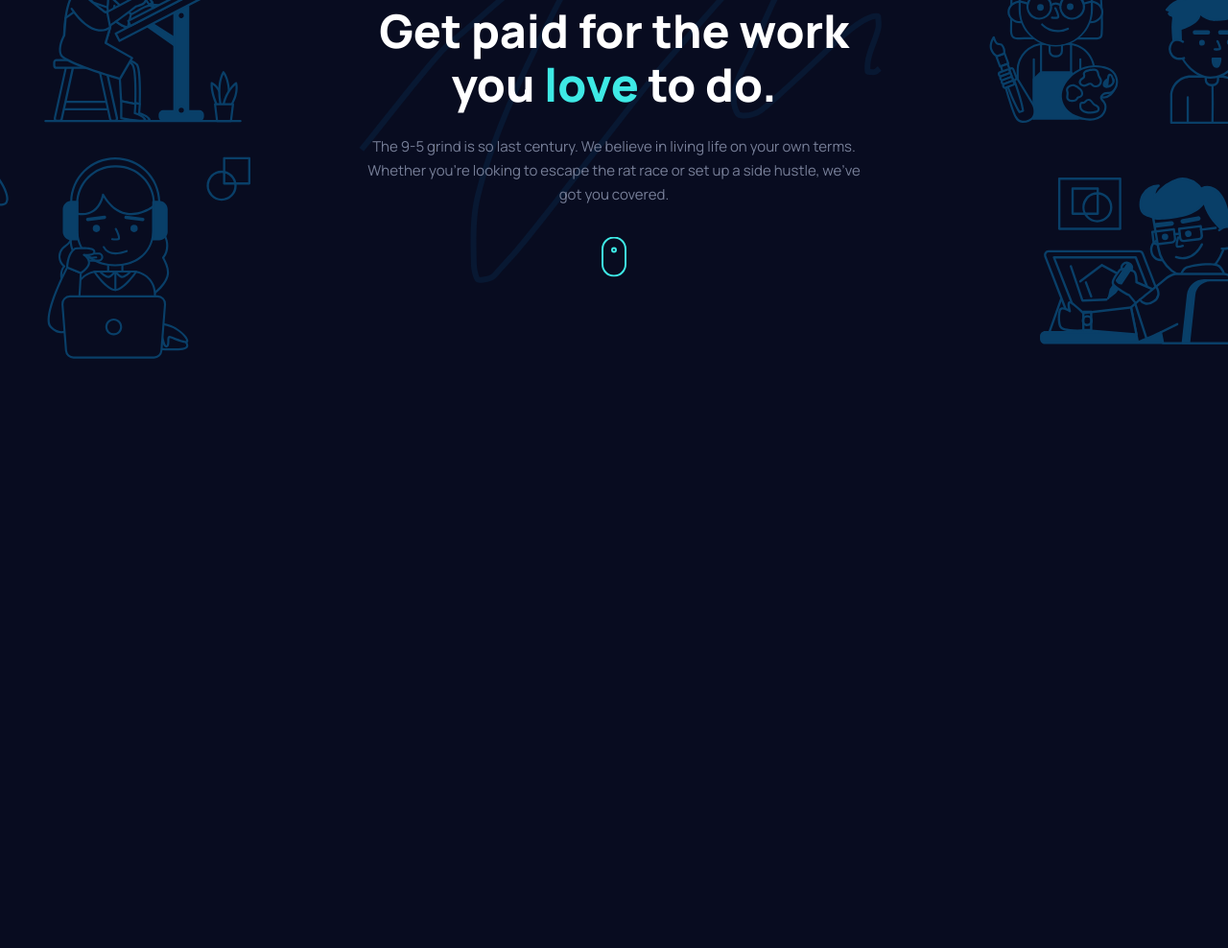
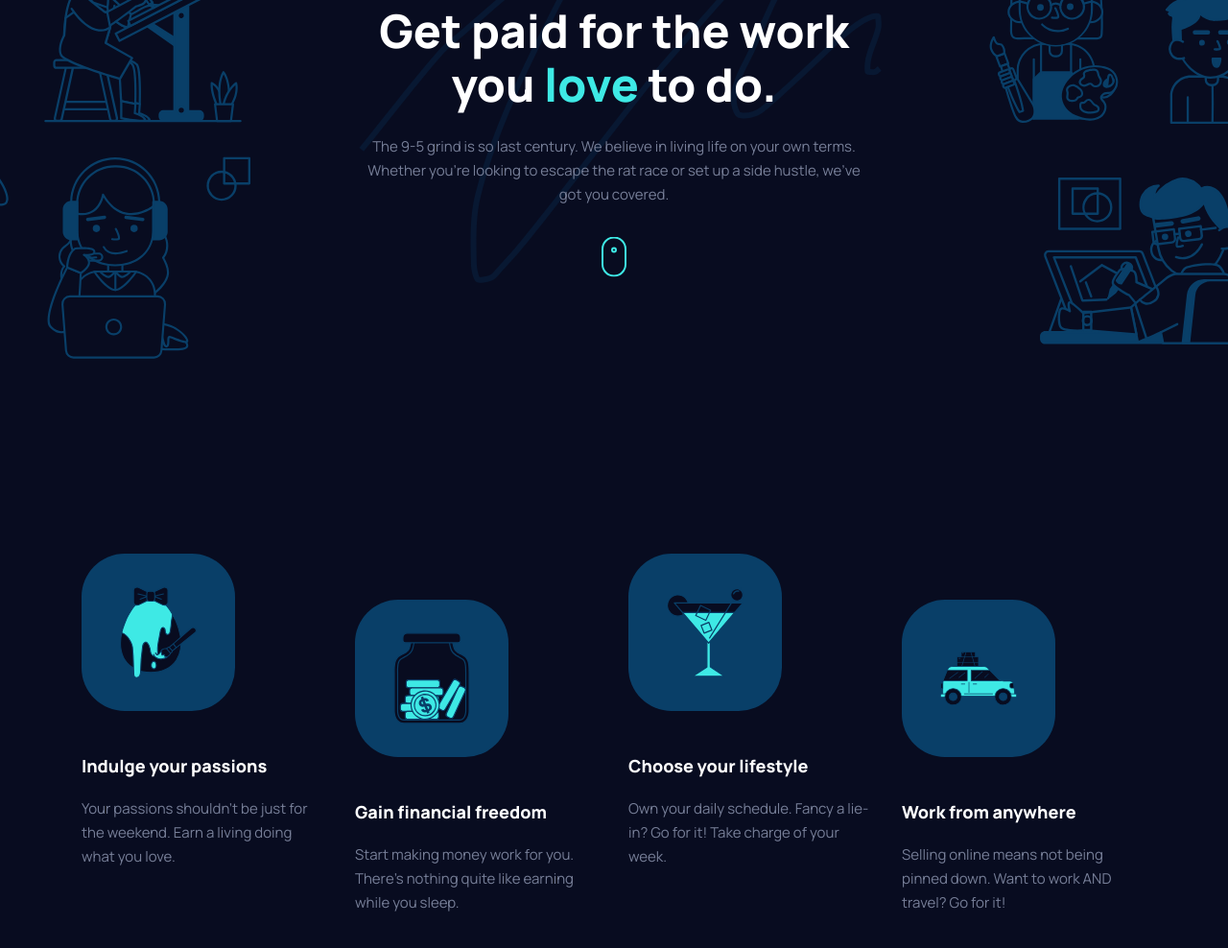
Before and after one commit to NDK1195/maker-pre-launch-landing-page, a website: page index.html in a window 1280 px wide. Shown: the part 266-1254 px from the top of the page at 96% size. Before the commit the page ends 843 px from the top, so only its background shows below. Drawn offline with Linux system fonts and the light colour scheme.

Commit message:
add features section

```diff
--- a/index.html
+++ b/index.html
@@ -80,5 +80,126 @@
         <!-- hero content -->
       </div>
     </header>
+
+    <main class="mb-36 md:mb-[119px] lg:mb-[151px]">
+      <!-- features -->
+      <section
+        class="mx-auto mb-36 px-6 md:mb-[141px] md:max-w-[573px] md:px-0 lg:mb-[202px] lg:min-h-[383px] lg:max-w-[1110px]"
+      >
+        <div
+          class="flex h-full flex-col items-center gap-14 md:gap-10 lg:flex-row lg:gap-[30px]"
+        >
+          <!-- feature -->
+          <div
+            class="flex flex-col items-center gap-8 md:flex-row md:gap-[55px] md:self-end lg:flex-col lg:items-start lg:gap-12 lg:self-start"
+          >
+            <div
+              class="flex h-[124px] w-[120px] items-center justify-center rounded-[45px] bg-#093F68 lg:h-[164px] lg:w-[160px]"
+            >
+              <img
+                src="./assets/illustration-passions.svg"
+                alt="illustration passions"
+                class="w-1/2"
+              />
+            </div>
+            <div class="text-center md:max-w-[340px] md:text-left">
+              <h2
+                class="mb-[11px] text-lg font-extrabold leading-none text-white lg:mb-[23px]"
+              >
+                Indulge your passions
+              </h2>
+              <p class="text-[15px] leading-[25px] text-#777F98">
+                Your passions shouldn't be just for the weekend. Earn a living
+                doing what you love.
+              </p>
+            </div>
+          </div>
+          <!-- feature -->
+          <!-- feature -->
+          <div
+            class="flex flex-col items-center gap-8 md:flex-row md:gap-[55px] md:self-start lg:mt-12 lg:flex-col lg:items-start lg:gap-12"
+          >
+            <div
+              class="flex h-[124px] w-[120px] items-center justify-center rounded-[45px] bg-#093F68 lg:h-[164px] lg:w-[160px]"
+            >
+              <img
+                src="./assets/illustration-financial-freedom.svg"
+                alt="illustration financial freedom"
+                class="w-1/2"
+              />
+            </div>
+            <div class="text-center md:max-w-[340px] md:text-left">
+              <h2
+                class="mb-[11px] text-lg font-extrabold leading-none text-white lg:mb-[23px]"
+              >
+                Gain financial freedom
+              </h2>
+              <p class="text-[15px] leading-[25px] text-#777F98">
+                Start making money work for you. There’s nothing quite like
+                earning while you sleep.
+              </p>
+            </div>
+          </div>
+          <!-- feature -->
+          <!-- feature -->
+          <div
+            class="flex flex-col items-center gap-8 md:flex-row md:gap-[55px] md:self-end lg:flex-col lg:items-start lg:gap-12 lg:self-start"
+          >
+            <div
+              class="flex h-[124px] w-[120px] items-center justify-center rounded-[45px] bg-#093F68 lg:h-[164px] lg:w-[160px]"
+            >
+              <img
+                src="./assets/illustration-lifestyle.svg"
+                alt="illustration lifestyle"
+                class="w-1/2"
+              />
+            </div>
+            <div class="text-center md:max-w-[340px] md:text-left">
+              <h2
+                class="mb-[11px] text-lg font-extrabold leading-none text-white lg:mb-[23px]"
+              >
+                Choose your lifestyle
+              </h2>
+              <p class="text-[15px] leading-[25px] text-#777F98">
+                Own your daily schedule. Fancy a lie-in? Go for it! Take charge
+                of your week.
+              </p>
+            </div>
+          </div>
+          <!-- feature -->
+          <!-- feature -->
+          <div
+            class="flex flex-col items-center gap-8 md:flex-row md:gap-[55px] md:self-start lg:flex-col lg:items-start lg:gap-12 lg:self-end"
+          >
+            <div
+              class="flex h-[124px] w-[120px] items-center justify-center rounded-[45px] bg-#093F68 lg:h-[164px] lg:w-[160px]"
+            >
+              <img
+                src="./assets/illustration-work-anywhere.svg"
+                alt="illustration work anywhere"
+                class="w-1/2"
+              />
+            </div>
+            <div class="text-center md:max-w-[340px] md:text-left">
+              <h2
+                class="mb-[11px] text-lg font-extrabold leading-none text-white lg:mb-[23px]"
+              >
+                Work from anywhere
+              </h2>
+              <p class="text-[15px] leading-[25px] text-#777F98">
+                Selling online means not being pinned down. Want to work AND
+                travel? Go for it!
+              </p>
+            </div>
+          </div>
+          <!-- feature -->
+        </div>
+      </section>
+      <!-- features -->
+
+      <!-- pricing plans -->
+      <section class=""></section>
+      <!-- pricing plans -->
+    </main>
   </body>
 </html>
```
Also changed, not shown: src/output.css.
